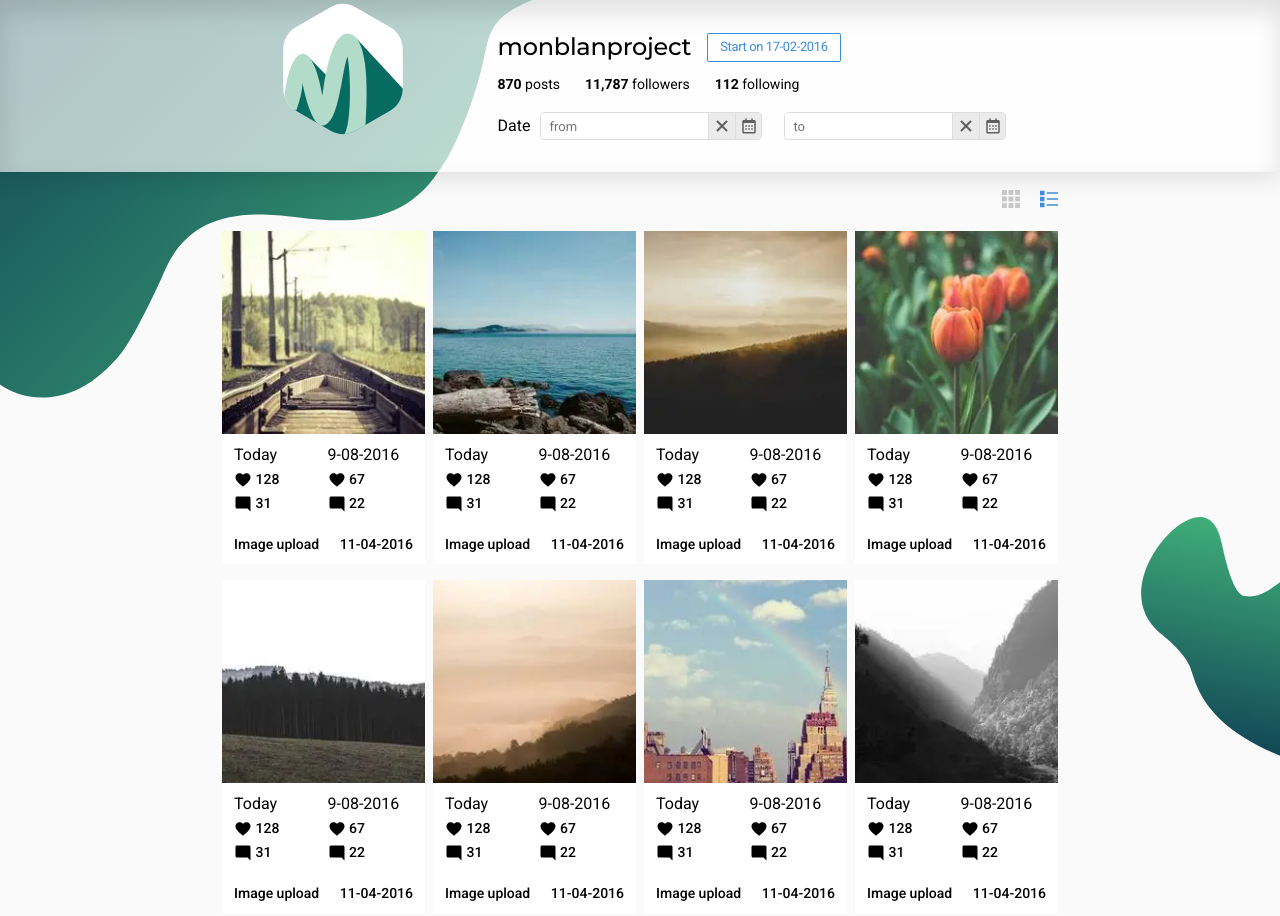
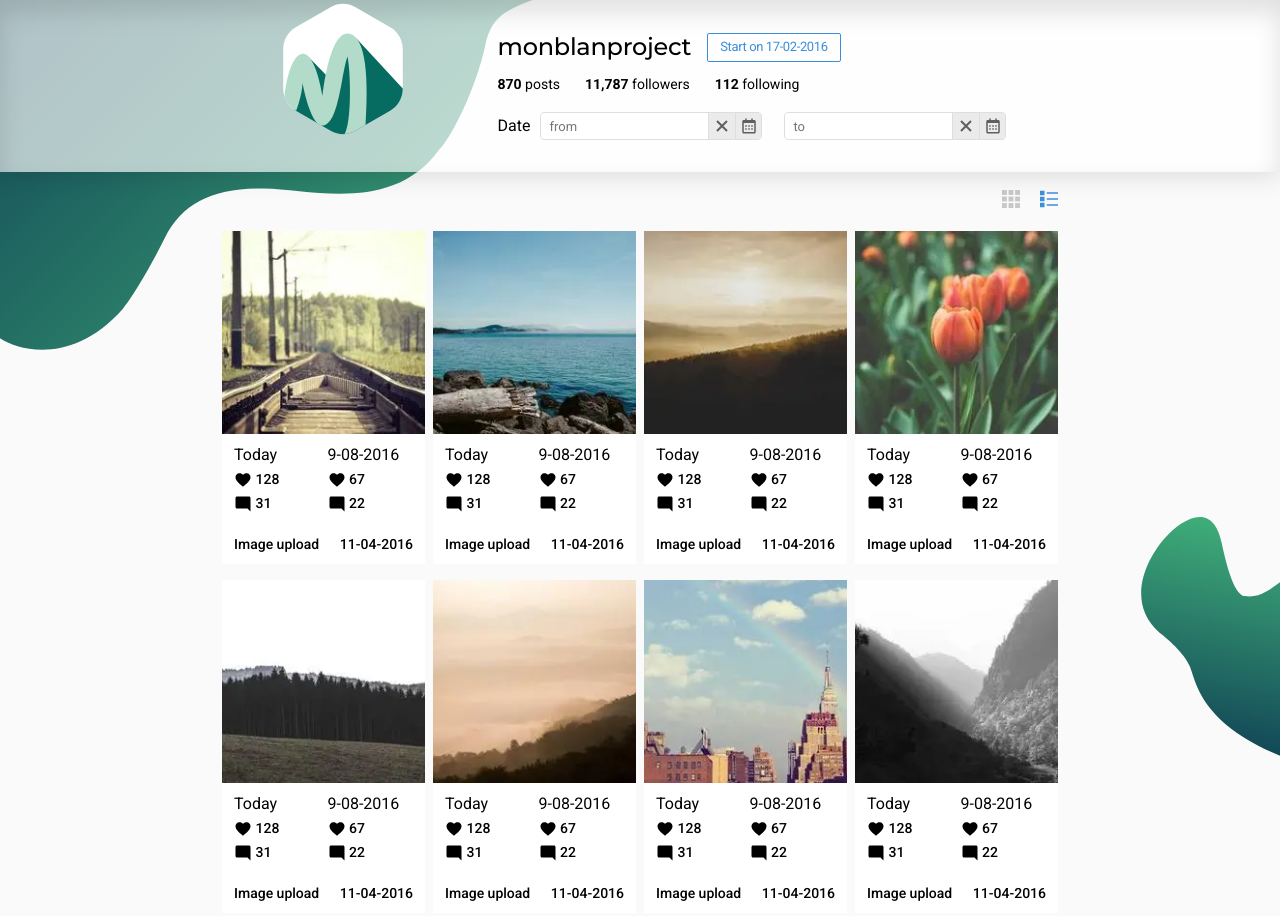
Before and after one commit to alexeymanoylo/webspark-test, a website built with Vite: page index.html in a window 1280 px wide. Shown: the top 916 px of the page. Built offline with nearby package versions, Linux system fonts and the light colour scheme.

Commit message:
improve responsive design styles

```diff
--- a/src/scss/layouts/_header.scss
+++ b/src/scss/layouts/_header.scss
@@ -49,12 +49,17 @@
         position-anchor: --logo;
         top: 0;
         left: 0;
-        right: calc(anchor(--logo right) - 130px);
+        right: calc(anchor(--logo right) - 160px);
         height: 398px;
         background: linear-gradient(135deg, $shape-gradient-start, $shape-gradient-end);
         clip-path: url(#wave-clip);
         pointer-events: none;
         z-index: -1;
+
+        @media (max-width: 1660px) {
+            right: calc(anchor(--logo right) - 130px);
+            height: 350px;
+        }
 
         @media (max-width: 1200px) {
             right: calc(anchor(--logo right) - 100px);
@@ -66,7 +71,7 @@
         }
 
         @media (max-width: 680px) {
-            right: calc(anchor(--logo right) - 30px);
+            right: calc(anchor(--logo right) - 25px);
             height: 415px;
         }
     }
```
